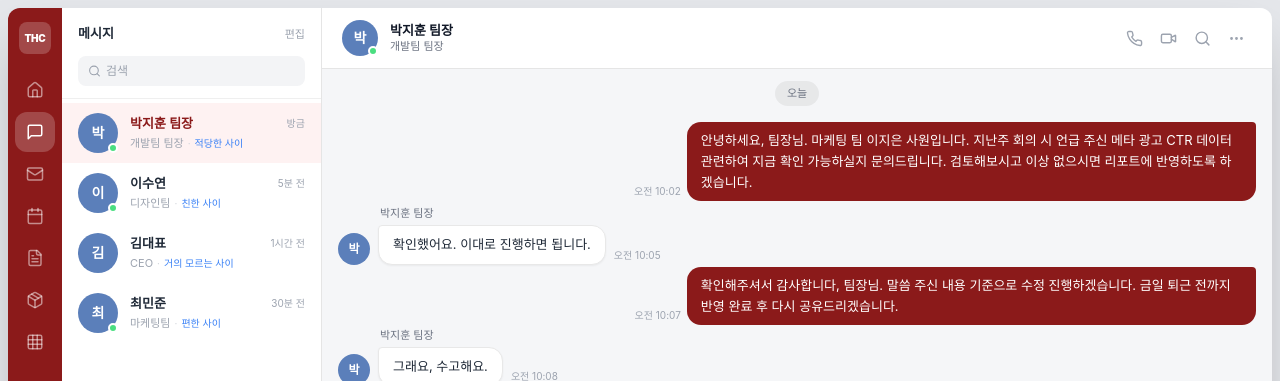
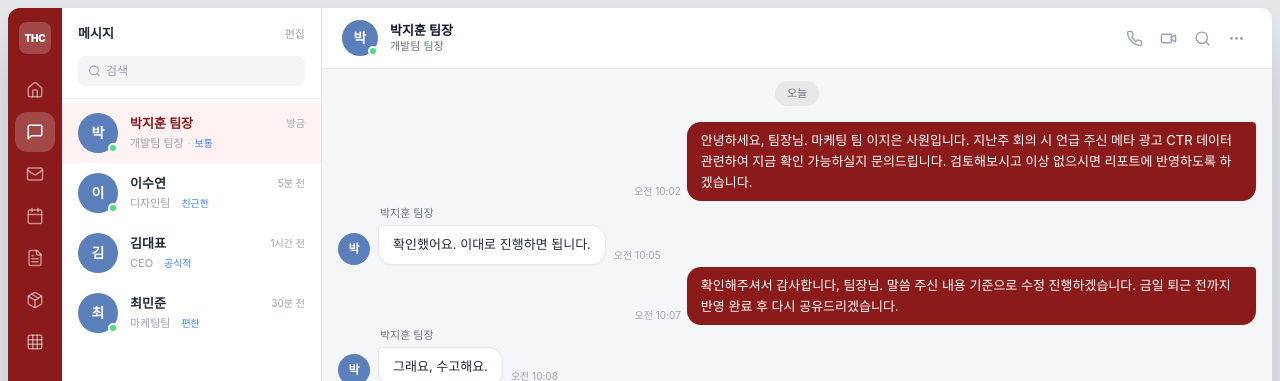
Before and after one commit to o25e/ne-nep, a React (Vite) app: page / in a window 1280 px wide. Shown: the top 381 px of the page. Built offline with nearby package versions, Linux system fonts and the light colour scheme.

Commit message:
chore : 새로고침 주황색 변경, 친밀도 긴장도로 변경

```diff
--- a/src/components/Popup/NenepPopup.tsx
+++ b/src/components/Popup/NenepPopup.tsx
@@ -46,7 +46,7 @@ export default function NenepPopup({
     setTimeout(() => {
       const nextIndex = history.length
       const combinedTraits = [...contact.traits, ...(extraTraits ?? [])]
-      const msg = generateSingleMessage(draft, targetIntimacy, combinedTraits, contact, nextIndex)
+      const msg = generateSingleMessage(draft, targetIntimacy, combinedTraits, contact)
       setHistory((prev) => [...prev, msg])
       setHistoryIndex(nextIndex)
       setLoading(false)
@@ -89,7 +89,7 @@ export default function NenepPopup({
             {/* 닫기 버튼 */}
             <div className="flex items-center justify-between">
               <div className="flex items-center gap-2.5 flex-1">
-                <span className="text-[11px] font-semibold text-gray-400 flex-shrink-0 w-10">친밀도</span>
+                <span className="text-[11px] font-semibold text-gray-400 flex-shrink-0 whitespace-nowrap">관계온도</span>
                 <span className="text-[11px] font-bold flex-shrink-0 w-20" style={{ color: '#E57373' }}>
                   {INTIMACY_LABELS[intimacy]}
                 </span>
@@ -113,15 +113,15 @@ export default function NenepPopup({
                     style={{ background: `linear-gradient(to right, #E57373 ${trackPct}%, #FECACA ${trackPct}%)` }}
                   />
                   <div className="relative mt-1.5 h-3 text-[10px] font-semibold text-gray-300">
-                    {['0%', '25%', '50%', '75%', '100%'].map((mark, index) => (
+                    {([0, 1, 2, 3, 4] as const).map((level) => (
                       <span
-                        key={mark}
+                        key={level}
                         className={`absolute top-0 -translate-x-1/2 whitespace-nowrap ${
-                          index === intimacy ? 'text-[#E57373]' : ''
+                          level === intimacy ? 'text-[#E57373]' : ''
                         }`}
-                        style={{ left: `${index * 25}%` }}
+                        style={{ left: `${level * 25}%` }}
                       >
-                        {mark}
+                        {INTIMACY_LABELS[level]}
                       </span>
                     ))}
                   </div>
@@ -166,7 +166,8 @@ export default function NenepPopup({
                     doGenerate(intimacy, chip ? [chip.trait] : [])
                   }}
                   disabled={loading}
-                  className="w-7 h-7 flex items-center justify-center rounded-lg hover:bg-gray-100 text-gray-400 transition-colors disabled:opacity-40"
+                  className="flex items-center gap-1 px-2 h-7 rounded-lg hover:bg-gray-100 transition-colors disabled:opacity-40"
+                  style={{ color: '#E8875A' }}
                 >
                   <RefreshCw size={13} className={loading ? 'animate-spin' : ''} />
                 </button>
--- a/src/data/mockData.ts
+++ b/src/data/mockData.ts
@@ -20,11 +20,11 @@ export interface Message {
 }
 
 export const INTIMACY_LABELS: Record<Intimacy, string> = {
-  0: '거의 모르는 사이',
-  1: '조금 아는 사이',
-  2: '적당한 사이',
-  3: '편한 사이',
-  4: '친한 사이',
+  0: '공식적',
+  1: '정중한',
+  2: '보통',
+  3: '편한',
+  4: '친근한',
 };
 
 export const ME = { name: '김현아', avatar: '김' };
```
